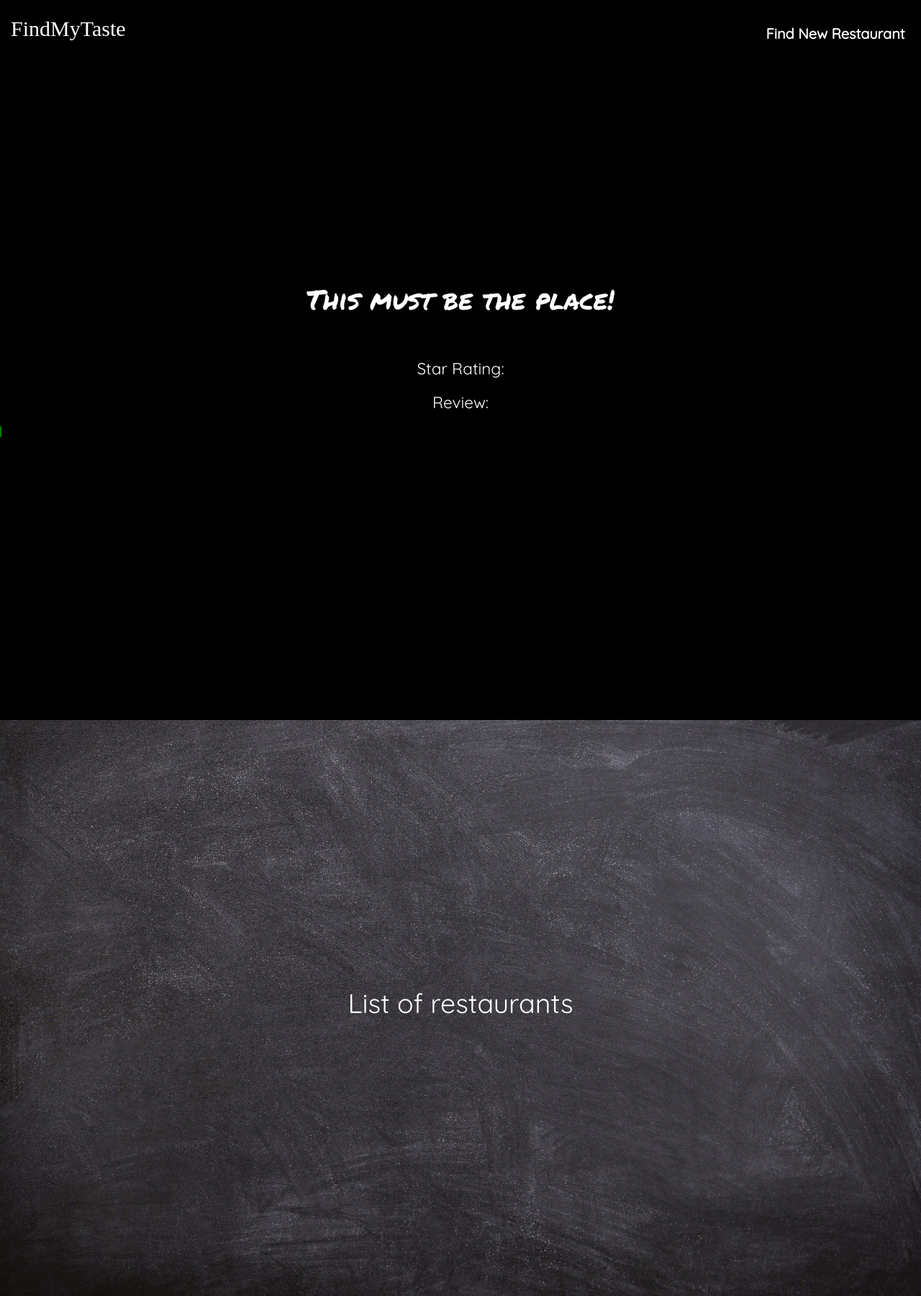
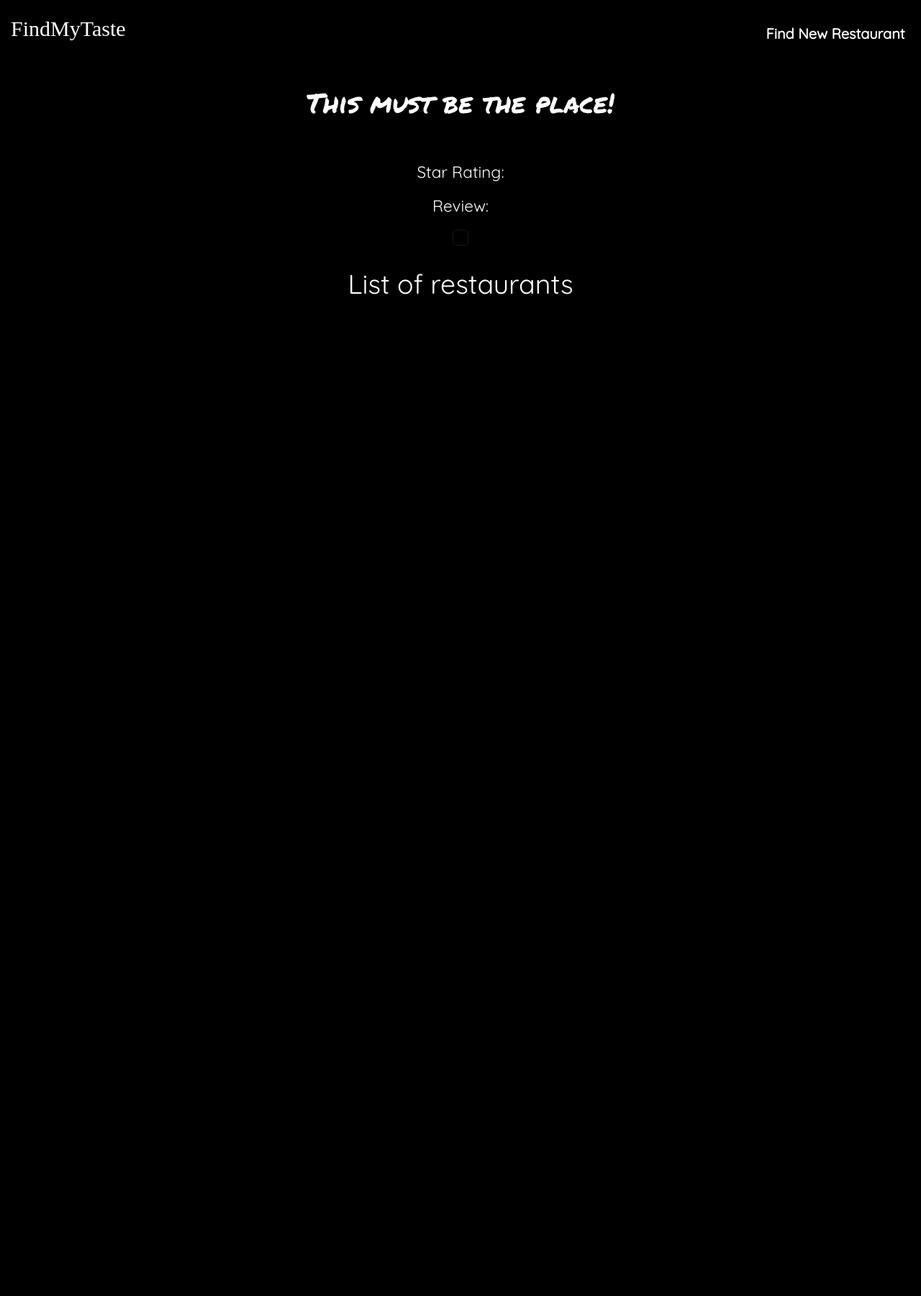
Before and after one commit to BApillli/AH, a Flask app: template Project2/templates/secondpage.html in a window 1280 px wide. Shown: the whole page at 72% size. After the commit the page ends 409 px from the top, so only its background shows below. Run offline with Flask 2, Linux system fonts and the light colour scheme; the template is opened without the code that fills it, so the values that code supplies are empty; some libraries are stand-ins or nearby versions; some web fonts are replaced.

Commit message:
Structured second page, failed at putting it all on one background

```diff
--- a/Project2/static/main.css
+++ b/Project2/static/main.css
@@ -20,10 +20,10 @@ body {
     margin: 0;
 }
 
-#Output {
+/*#Output {
     height: 100vh;
     min-height: 1000px;
-}
+}*/
 
 .centered {
     position: absolute;
@@ -195,7 +195,9 @@ option, select {
     border-radius: 50%;
   }
   .boxed {
-    border: 1px solid green ;
+    border: 1px solid  rgb(28, 24, 12);
+    padding: 10px;
+    border-radius: 5px;
   }
 
   .divImg {
@@ -209,3 +211,7 @@ option, select {
   #input-form {
       min-height: 550px;
   }
+
+.second {
+    width: 100%;
+}
--- a/Project2/templates/base.html
+++ b/Project2/templates/base.html
@@ -24,7 +24,7 @@
 
 </head>
 
-<body style="width: 100%;">
+<body style="width: 100%; height: 100%">
     <nav class="navbar navbar-expand-lg navbar-dark navigation">
         <a class="navbar-brand" href="firstpage.html#Welcome" style="font-family: Fredericka the Great; font-size: 30px;">FindMyTaste</a>
         <button class="navbar-toggler" type="button" data-toggle="collapse" data-target="#navbarNavDropdown" aria-controls="navbarNavDropdown" aria-expanded="false" aria-label="Toggle navigation">
--- a/Project2/templates/secondpage.html
+++ b/Project2/templates/secondpage.html
@@ -1,9 +1,12 @@
 {% include 'base.html' %}
 
+<div class="second">
+    <br/>
+    <br/>
+    <br/>
+    <br/>
     <div class='container-fluid section' id='Output'>
-    <div class="col-1 col-sm-1 col-md-1 col-lg-1 col-xl-1" style='padding: 0; margin: 0;'></div>
-    <div class="col-10 col-sm-10 col-md-10 col-lg-10 col-xl-10" style='padding: 0; margin: 0;'></div>
-        <div class='divImg text-center'>
+        <div class='text-center'>
             <div class="row">
                 <div class="col-12 col-sm-12 col-md-12 col-lg-12 col-xl-12" style='padding: 0; margin: 0;'>
                     <div>
@@ -24,13 +27,16 @@
                     </p>
                 </div>
 
-                <div>
+                <div class="col-12 col-sm-12 col-md-6 col-lg-6 col-xl-6" style='padding: 0; margin: auto;'>
+                    <div class='text-center' style='width:100%;'>
                         {%for i in range (0,lenp)%}
-                    <p><img src = "{{pictIDs[i]}}" style= "width:100px; height:100px" text-align="right"></p>
-                    <div class="text-white" style='font-size: 15px' text-align="right">
+                        <p><img src = "{{pictIDs[i]}}" alt='../static/images/generic.jpg' style= "width:100px; height:100px"></p>
+                        <div class="text-white" style='font-size: 15px'>
                             {{captions[i]}}
                         </div>
+                        <br>
                         {%endfor%}
+                    </div>
                 </div>
 
                 <div class="col-12 col-sm-12 col-md-12 col-lg-12 col-xl-12" style='padding: 0; margin: 0;'>
@@ -113,11 +119,11 @@
                     <h4 class = "text-white" style="margin-bottom: 20px;">Review:</h4>
                 </div>
 
-                <!--div class="col-12 col-sm-12 col-md-12 col-lg-12 col-xl-12" style='padding: 0; margin: 0;'>
+                <!--div-- class="col-12 col-sm-12 col-md-12 col-lg-12 col-xl-12" style='padding: 0; margin: 0;'>
                     <div class="chip" style="margin-bottom: 20px;">
                         <img src="avatar.png" alt= {{user}} class="avatar">
                     </div>
-                </div-->
+                </!--div-->
 
                 <div class="col-12 col-sm-12 col-md-12 col-lg-12 col-xl-12" style='padding: 0; margin: 0;'>
                     <div class="text-white" style='font-size: 15px'>
@@ -127,7 +133,7 @@
                 </div>
 
                 <!-- This shows what is input from the input-form -->
-                    <div class="boxed text-white">
+                <div class="boxed text-white" style='margin:auto'>
                         {% with messages = get_flashed_messages() %}
                         {% if messages %}
                         <ul>
@@ -138,16 +144,14 @@
                         {% endif %}
                         {% endwith %}
                 </div>
-                </p>
             </div>
         </div>
-</div>
-
-<div class='container-fluid section' id='ExtraOutput'>
+        <br/>
+        <div class='container-fluid' id='ExtraOutput' style='width: 100%;'>
             <div class="row">
-        <div class="parallax-container par">
-            <div class='divImg'>
-                <div class="centered text-center">
+                <!--<div class="parallax-container par">-->
+                <div class='text-center' style='margin:auto'>
+                    <div class="text-center">
                         <!--Enter code in this div-->
                         <h1 class="text-center text-white">List of restaurants </h1>
                     {%for i in range (0,len)%}
@@ -215,10 +219,8 @@
                         </ol>
                     </div>
                 </div>
-
-            <div class="parallax">
-                <img src="../static/images/blackgnd.jpg" style="width: 100%;">
             </div>
         </div>
     </div>
+    <br/>
 </div>
```
Lines whose indentation alone changed are shown as unchanged.
